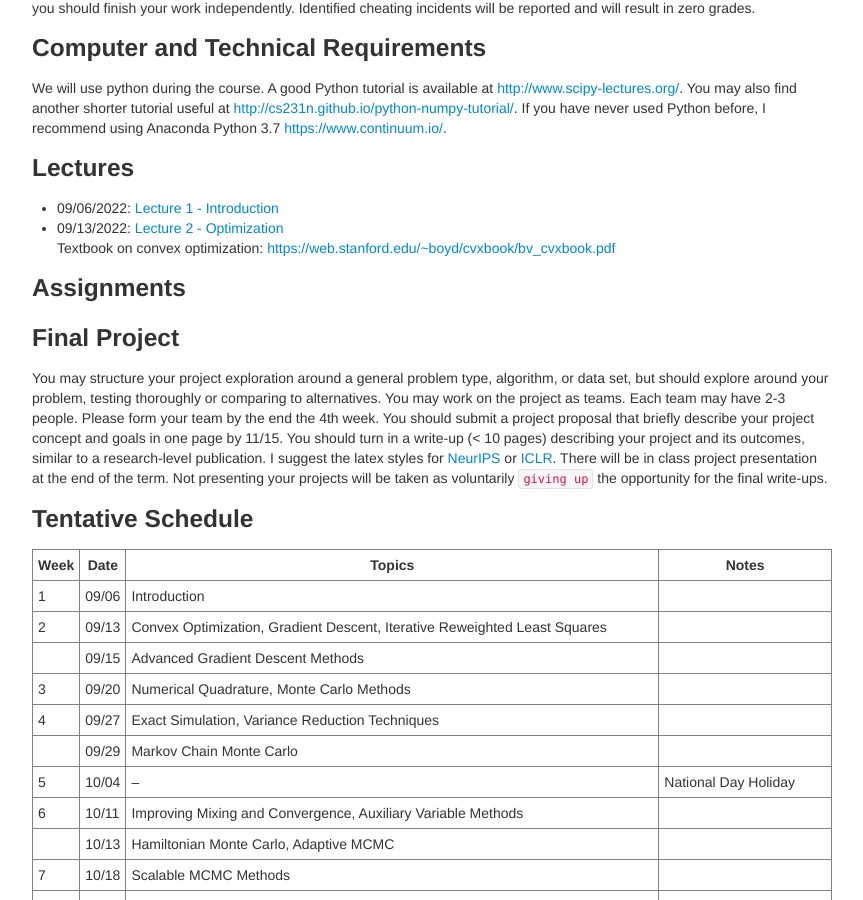
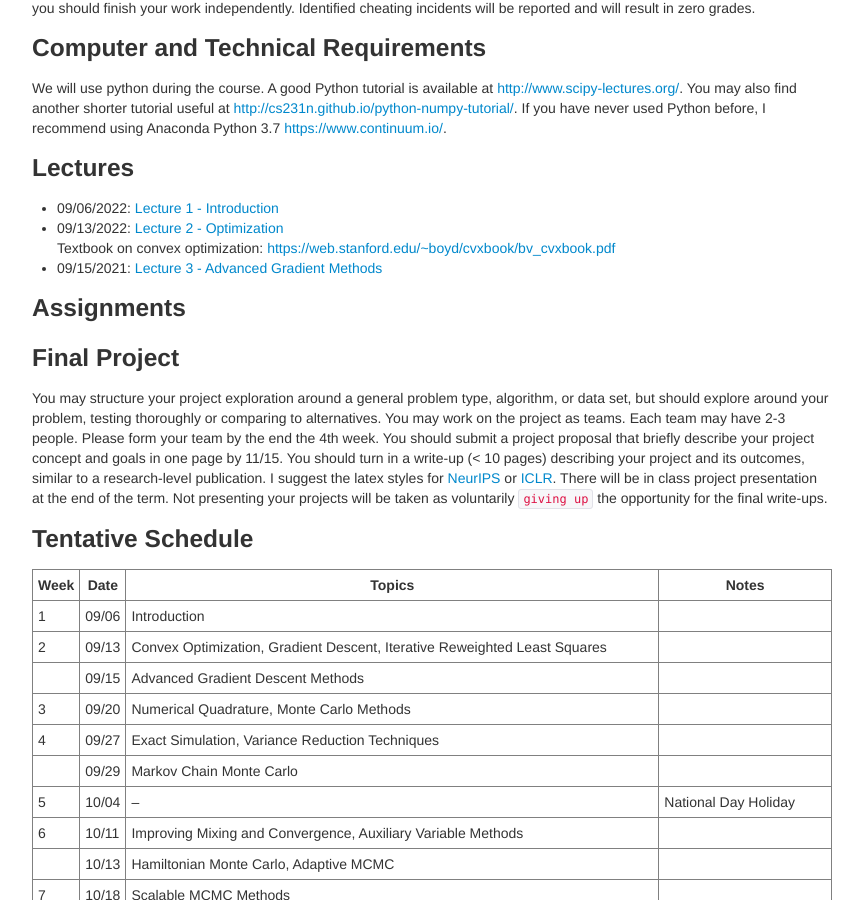
Before and after one commit to zcrabbit/zcrabbit.github.io, a Jekyll site: the page built from courses/smcm-f22.md, in a window 1280 px wide and 900 px high, scrolled down 945 px. Shown: the whole window, without its empty margins (208-1071 px from the left). Built offline with Jekyll 4.4.1, drawn with Linux system fonts in a browser that asks for light colours.

Commit message:
lecture 03 out

```diff
--- a/courses/smcm-f22.md
+++ b/courses/smcm-f22.md
@@ -40,6 +40,7 @@
 - 09/06/2022: [Lecture 1 - Introduction]({{sites.baseurl}}/static/slides/smcm_fall22/lec01.pdf)
 - 09/13/2022: [Lecture 2 - Optimization]({{sites.baseurl}}/static/slides/smcm_fall22/lec02.pdf)
   Textbook on convex optimization: <https://web.stanford.edu/~boyd/cvxbook/bv_cvxbook.pdf>
+- 09/15/2021: [Lecture 3 - Advanced Gradient Methods]({{sites.baseurl}}/static/slides/smcm_fall22/lec03.pdf)
 
 ### Assignments
 
```
Also changed, not shown: 3 other files.
